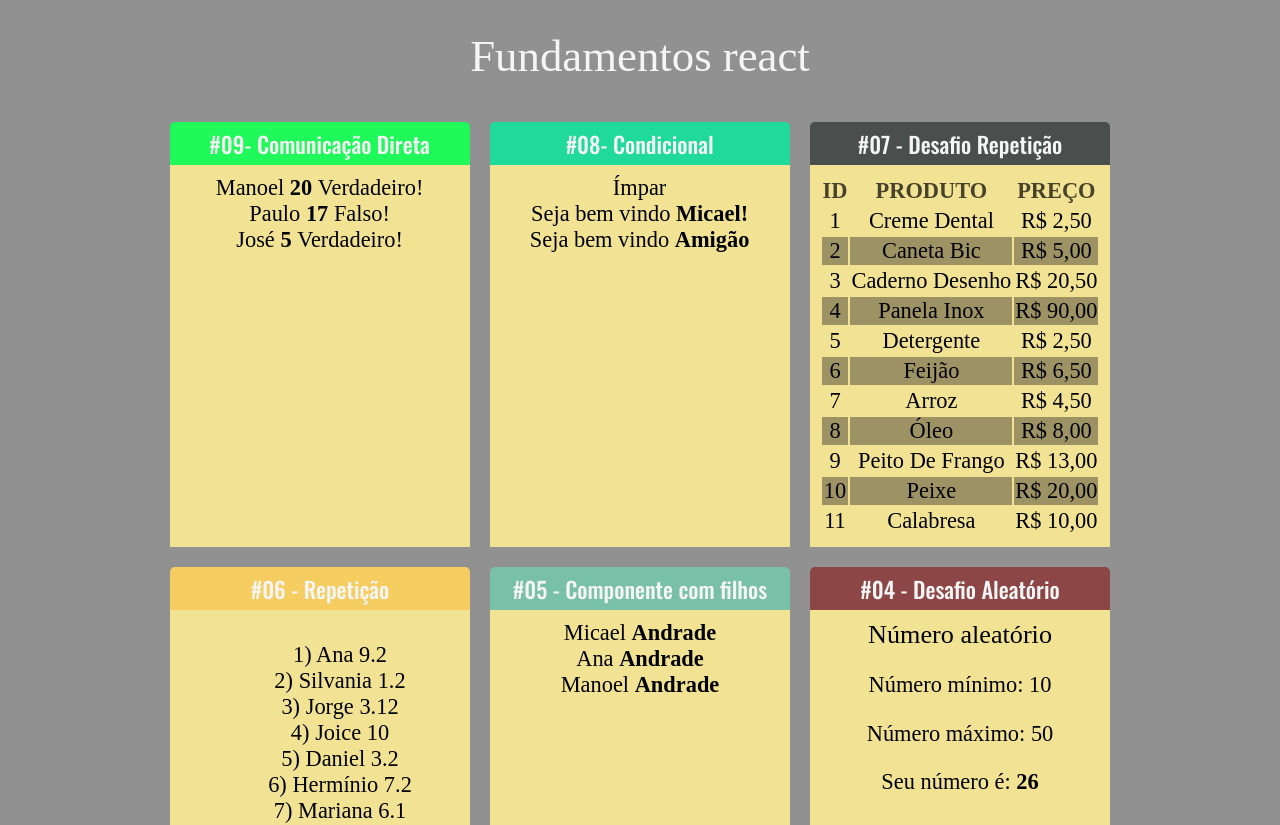
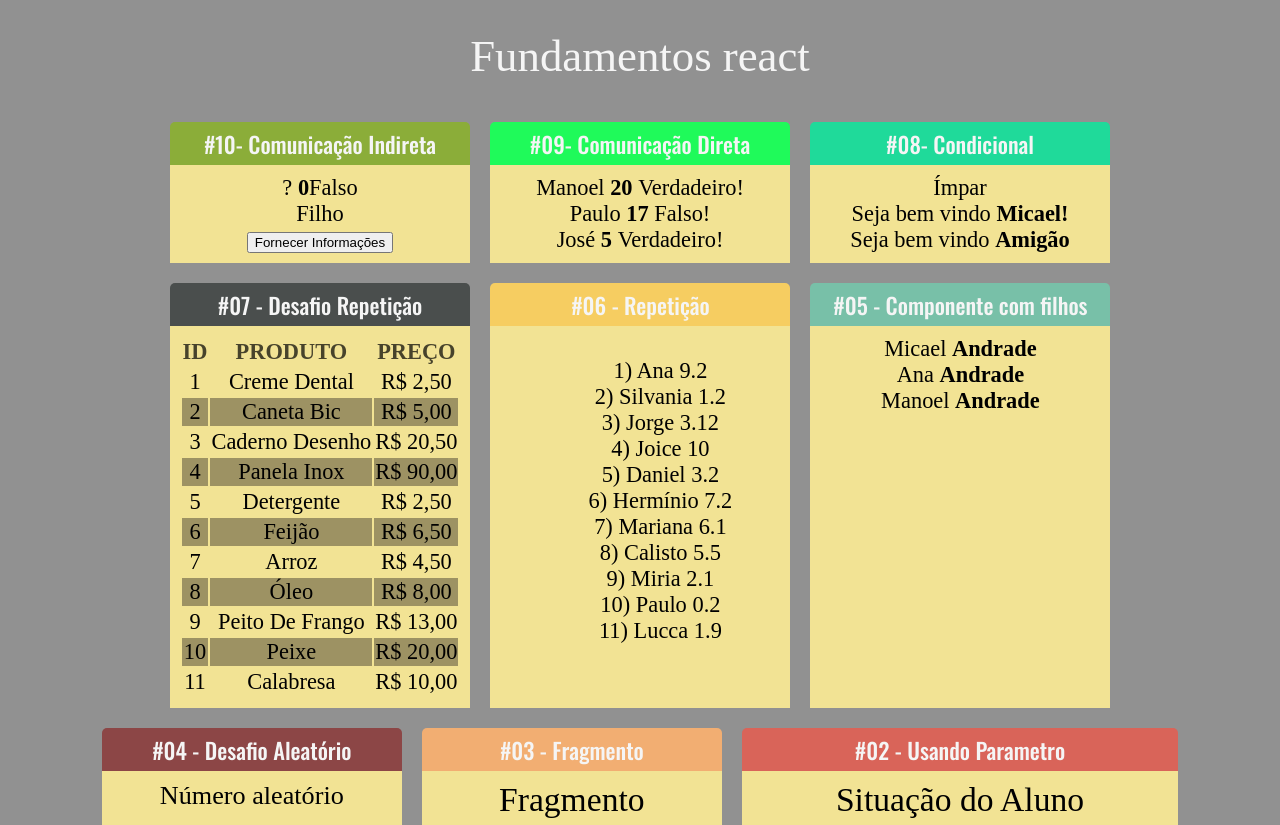
Before and after one commit to kaellandrade/curso-react, a React (Create React App) app in the folder fundamentos-react/: page / in a window 1280 px wide. Shown: the top 825 px of the page. Built offline with nearby package versions, Linux system fonts and the light colour scheme.

Commit message:
comunicação indireta

```diff
--- a/fundamentos-react/src/App.jsx
+++ b/fundamentos-react/src/App.jsx
@@ -13,12 +13,17 @@ import ListaProdutos from './components/repeticao/ListaProdutos';
 import ParOuImpar from './components/condicional/ParOuImpar'
 import UsuarioInfo from './components/condicional/UsuarioInfo';
 import DiretaPai from './components/comunicacao/DiretaPai';
+import IndiretaPai from './components/comunicacao/IndiretaPai';
 
 export default _ => (  //com default podemos usar funções anônimas
     <div className="App">
         <h1 className="Title">Fundamentos react</h1>
 
         <div className="Cards">
+            <Card titulo='#10- Comunicação Indireta' color='#8BAD39'>
+                <IndiretaPai></IndiretaPai>
+            </Card>
+
             <Card titulo='#09- Comunicação Direta' color='#1FFA5A'>
                 <DiretaPai></DiretaPai>
             </Card>
--- /dev/null
+++ b/fundamentos-react/src/components/comunicacao/IndiretaFilho.jsx
@@ -0,0 +1,15 @@
+import React from 'react'
+
+export default props => {
+    return (
+        <div>
+            <div>
+                <div>
+                    Filho
+                </div>
+                <button onClick={e => { props.quandoClicar('João', 53, true) }
+                }>Fornecer Informações</button>
+            </div>
+        </div>
+    )
+}
--- /dev/null
+++ b/fundamentos-react/src/components/comunicacao/IndiretaPai.jsx
@@ -0,0 +1,26 @@
+import React from 'react'
+import IndiretaFilho from './IndiretaFilho'
+
+export default props => {
+    let nome = '?';
+    let idade = 0;
+    let nerd = false;
+
+    function fornecerInformacoes(nomeP, idadeP, nerdP) {
+        nome = nomeP;
+        idade = idadeP;
+        nerd = nerdP;
+    }
+
+
+    return (
+        <div>
+            <div>
+                <span>{nome} </span>
+                <span><strong>{idade}</strong></span>
+                <span>{nerd ? 'Verdade' : 'Falso'}</span>
+            </div>
+            <IndiretaFilho quandoClicar={fornecerInformacoes}></IndiretaFilho>
+        </div>
+    )
+}
```
